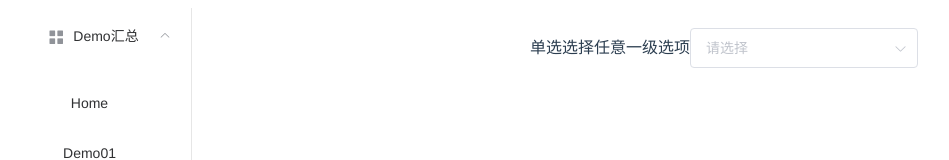
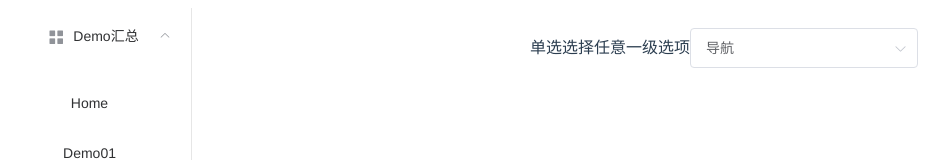
Before and after one commit to AZQD/vuestudy, a Vue app: page /cascader in a window 1280 px wide. Shown: the top 160 px of the page, without its empty margins (16-965 px from the left). Built offline with nearby package versions, Linux system fonts and the light colour scheme.

Commit message:
添加默认值

```diff
--- a/src/views/elementUI/Cascader.vue
+++ b/src/views/elementUI/Cascader.vue
@@ -2,6 +2,7 @@
   <div class="block">
     <span class="demonstration">单选选择任意一级选项</span>
     <el-cascader
+            v-model="defaultVal"
             :options="options"
             :props="{ checkStrictly: true, expandTrigger: 'click' }"
             clearable
@@ -22,6 +23,7 @@
 
     data () {
       return {
+        defaultVal: 'daohang',
         options: [
           {
           value: 'zhinan',
```
